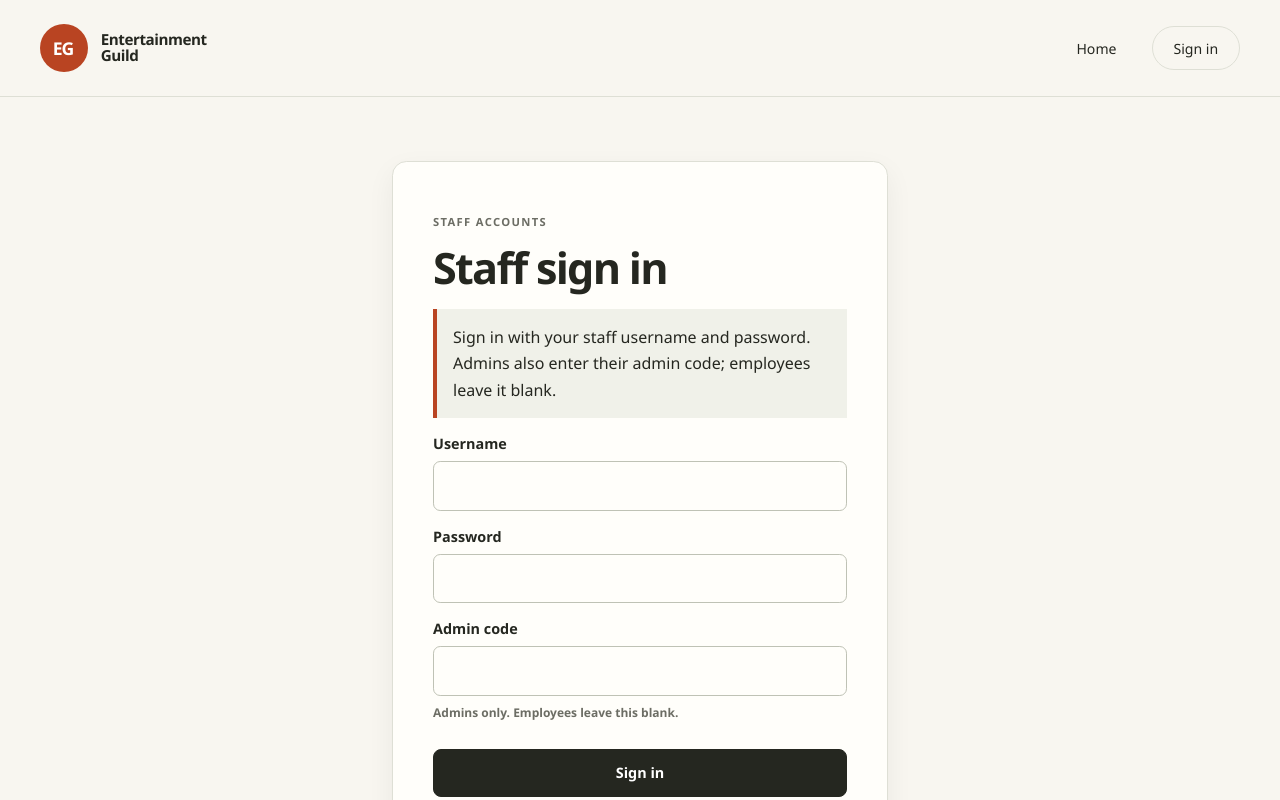
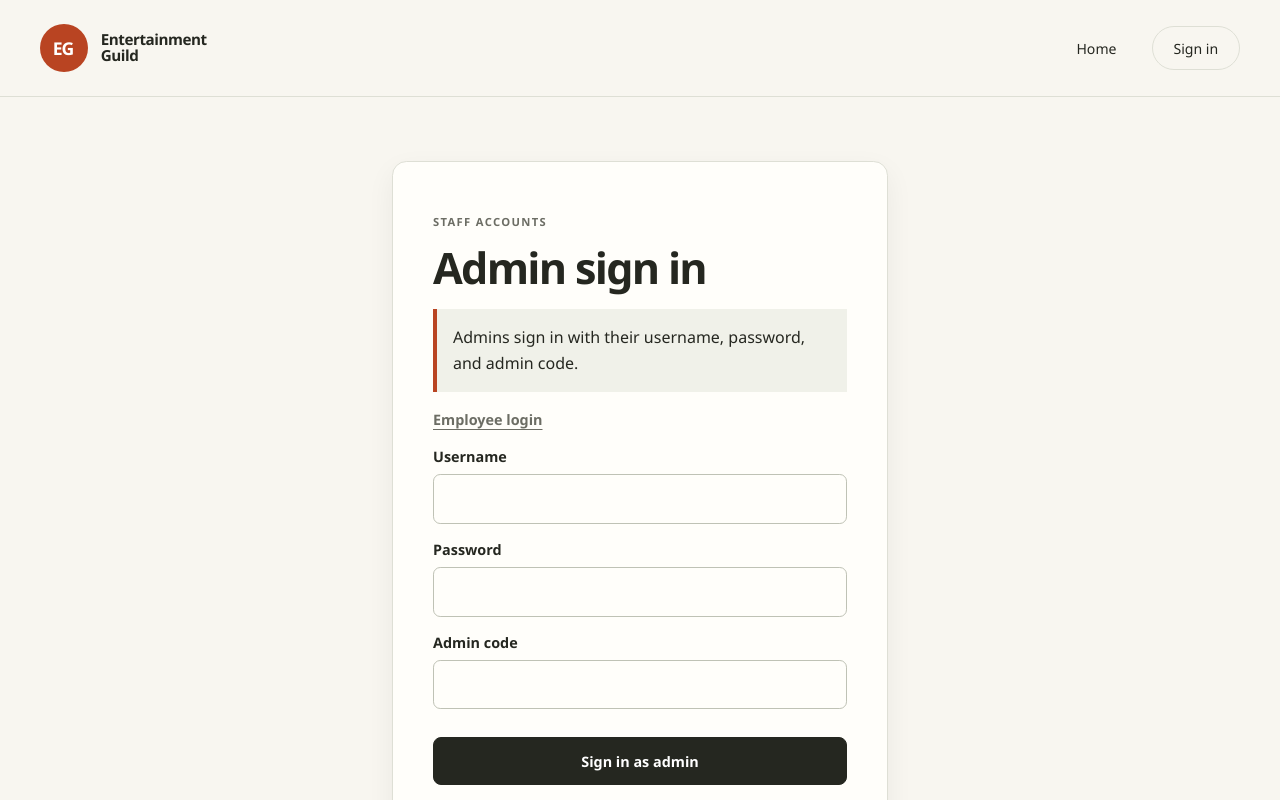
Before and after one commit to robin-mahato112/Web-Programming, a React (Vite) app: page /admin/login in a window 1280 px wide. Shown: the top 800 px of the page. Built offline with nearby package versions, Linux system fonts and the light colour scheme; no server answers.

Commit message:
hotfix: change the way to login

```diff
--- a/src/App.jsx
+++ b/src/App.jsx
@@ -2,7 +2,7 @@ import { Navigate, Route, Routes } from 'react-router-dom'
 import Layout from './components/Layout.jsx'
 import Home from './pages/Home.jsx'
 import { Login, Registration } from './pages/AuthPages.jsx'
-import { AdminLogin } from './pages/AdminLogin.jsx'
+import { AdminLogin, EmployeeLogin } from './pages/AdminLogin.jsx'
 import AccountPage from './pages/AccountPage.jsx'
 import StaffLayout from './pages/staff/StaffLayout.jsx'
 import DashboardPage from './pages/staff/DashboardPage.jsx'
@@ -15,6 +15,7 @@ export default function App() {
     <Route path="/" element={<Home />} />
     <Route path="/login" element={<Login />} />
     <Route path="/admin/login" element={<AdminLogin />} />
+    <Route path="/employee/login" element={<EmployeeLogin />} />
     <Route path="/register" element={<Registration />} />
     <Route path="/account" element={<AccountPage />} />
     <Route path="/admin" element={<StaffLayout requiredRole="admin" />}>
--- a/src/components/Header.jsx
+++ b/src/components/Header.jsx
@@ -26,7 +26,7 @@ export default function Header() {
     // Staff pages already send signed-out visitors to Staff sign in, so staff sign out straight away.
     if (isStaff(user)) {
       signOut()
-      navigate('/admin/login', { replace: true })
+      navigate(`${staffHome(user)}/login`, { replace: true })
     } else if (pathname === '/') signOut()
     else {
       leavingTo.current = '/'
--- a/src/data/session.js
+++ b/src/data/session.js
@@ -152,14 +152,23 @@ async function signInMockAdmin(admin, code) {
   return startSession(mockSessionUser(admin))
 }
 
-export async function signInStaff(username, password, code = '') {
+const wrongFormError = {
+  admin: 'This is an employee account. Use Employee sign in instead.',
+  employee: 'This is an admin account. Use Admin sign in instead.',
+}
+
+// expectedRole is the form used: 'admin' (with admin code) or 'employee'. Accounts of the other role are refused.
+export async function signInStaff(username, password, code, expectedRole) {
   const login = username.toLowerCase()
   const mockAdmin = mockAdmins.find(admin => (admin.username.toLowerCase() === login || admin.email.toLowerCase() === login) && admin.password === password)
-  if (mockAdmin) return signInMockAdmin(mockAdmin, code)
+  if (mockAdmin) return expectedRole === 'admin' ? signInMockAdmin(mockAdmin, code) : { error: wrongFormError.employee }
   try {
     const { data } = await api.post('/login', { username, password })
     const role = roleFromToken(data.role)
-    if (!isStaff({ role })) return { error: 'This account cannot use the staff area.' }
+    if (!isStaff({ role }) || role !== expectedRole) {
+      await api.post('/logout')
+      return { error: isStaff({ role }) ? wrongFormError[expectedRole] : 'This account cannot use the staff area.' }
+    }
     if (role === 'admin' && code.trim() !== adminCode) {
       await api.post('/logout')
       return { error: code.trim() ? 'Admin code is incorrect.' : 'This is an admin account. Enter your admin code.', field: 'adminCode' }
--- a/src/pages/AdminLogin.jsx
+++ b/src/pages/AdminLogin.jsx
@@ -10,33 +10,49 @@ const initialValues = {
   adminCode: '',
 }
 
-function validate(values) {
+const forms = {
+  admin: {
+    title: 'Admin sign in',
+    notice: 'Admins sign in with their username, password, and admin code.',
+    switchTo: ['/employee/login', 'Employee login'],
+  },
+  employee: {
+    title: 'Employee sign in',
+    notice: 'Employees sign in with their username and password.',
+    switchTo: ['/admin/login', 'Admin login'],
+  },
+}
+
+function validate(values, role) {
   const errors = {}
   if (!values.username.trim())
     errors.username = 'Enter your username.'
   if (!values.password)
     errors.password = 'Enter your password.'
+  if (role === 'admin' && !values.adminCode.trim())
+    errors.adminCode = 'Enter your admin code.'
   return errors
 }
 
-// Admins and employees both sign in here with their backend User account. The account's role decides the dashboard.
-function AuthForm() {
+// Admins and employees sign in on separate pages. Each form only accepts accounts of its own role.
+function StaffSignInForm({ role }) {
   const navigate = useNavigate()
   const [values, setValues] = useState(initialValues)
   const [errors, setErrors] = useState({})
   const [error, setError] = useState('')
   const [pending, setPending] = useState(false)
+  const { title, notice, switchTo: [switchPath, switchLabel] } = forms[role]
   const update = event => {
     setValues({ ...values, [event.target.name]: event.target.value })
     setError('')
   }
   const submit = async event => {
     event.preventDefault()
-    const next = validate(values)
+    const next = validate(values, role)
     setErrors(next)
     if (Object.keys(next).length) return
     setPending(true)
-    const result = await signInStaff(values.username.trim(), values.password, values.adminCode)
+    const result = await signInStaff(values.username.trim(), values.password, values.adminCode, role)
     setPending(false)
     if (result.field) setErrors({ [result.field]: result.error })
     else if (result.error) setError(result.error)
@@ -46,11 +62,9 @@ function AuthForm() {
   return (
     <form className="auth-card" noValidate onSubmit={submit} aria-busy={pending}>
       <p className="eyebrow">Staff accounts</p>
-      <h1>Staff sign in</h1>
-      <p className="notice notice--info" role="status">
-        Sign in with your staff username and password. Admins also enter
-        their admin code; employees leave it blank.
-      </p>
+      <h1>{title}</h1>
+      <p className="notice notice--info">{notice}</p>
+      <p className="auth-switch"><Link to={switchPath}>{switchLabel}</Link></p>
 
       {error && (
         <div className="notice notice--error" role="alert">
@@ -78,6 +92,7 @@ function AuthForm() {
           onChange={update}
           error={errors.password}
         />
+        {role === 'admin' && (
           <Input
             id="adminCode"
             name="adminCode"
@@ -87,18 +102,22 @@ function AuthForm() {
             value={values.adminCode}
             onChange={update}
             error={errors.adminCode}
-          hint="Admins only. Employees leave this blank."
           />
+        )}
       </div>
 
-      <Button type="submit" disabled={pending}>{pending ? 'Signing in…' : 'Sign in'}</Button>
+      <Button type="submit" disabled={pending}>{pending ? 'Signing in…' : `Sign in as ${role}`}</Button>
       <p>Shopping with us? <Link to="/login">Customer sign in</Link></p>
     </form>
   );
 }
 
-export function AdminLogin() {
+function StaffSignInPage({ role }) {
   const user = useStaffSession()
   if (user) return <Navigate to={staffHome(user)} replace />
-  return <section className="auth-page"><AuthForm /></section>
+  // key resets the form when switching between the two pages.
+  return <section className="auth-page"><StaffSignInForm key={role} role={role} /></section>
 }
+
+export const AdminLogin = () => <StaffSignInPage role="admin" />
+export const EmployeeLogin = () => <StaffSignInPage role="employee" />
--- a/src/pages/AuthPages.jsx
+++ b/src/pages/AuthPages.jsx
@@ -45,7 +45,7 @@ function LoginForm() {
       <p className="eyebrow">Customer account</p>
       <h1>Welcome back</h1>
       <p className="notice notice--info" role="status">Sign in with the email and password you registered with.</p>
-      <p className="auth-switch"><Link to="/admin/login">Staff sign in</Link></p>
+      <p className="auth-switch"><Link to="/admin/login">Admin sign in</Link> · <Link to="/employee/login">Employee sign in</Link></p>
 
       {error && <div className="notice notice--error" role="alert">{error}</div>}
 
--- a/src/pages/staff/StaffLayout.jsx
+++ b/src/pages/staff/StaffLayout.jsx
@@ -6,7 +6,7 @@ export default function StaffLayout({ requiredRole }) {
   const user = useStaffSession()
   const status = useSessionStatus()
   if (status === 'loading') return <section className="section shell dashboard-page"><p role="status">Checking your sign in…</p></section>
-  if (!user) return <Navigate to="/admin/login" replace />
+  if (!user) return <Navigate to={`/${requiredRole}/login`} replace />
   if (user.role !== requiredRole) return <Navigate to={staffHome(user)} replace />
 
   const base = `/${user.role}`
```
Also changed, not shown: 1 other file (tests, documents, lock files or other folders). Lines whose indentation alone changed are shown as unchanged.
